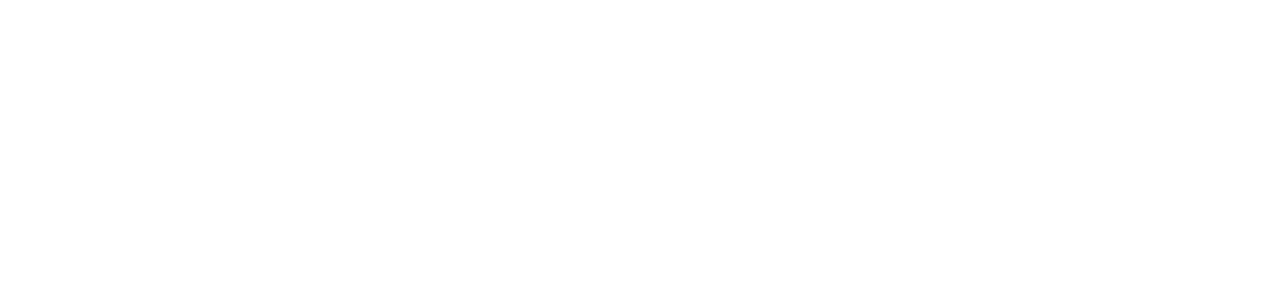
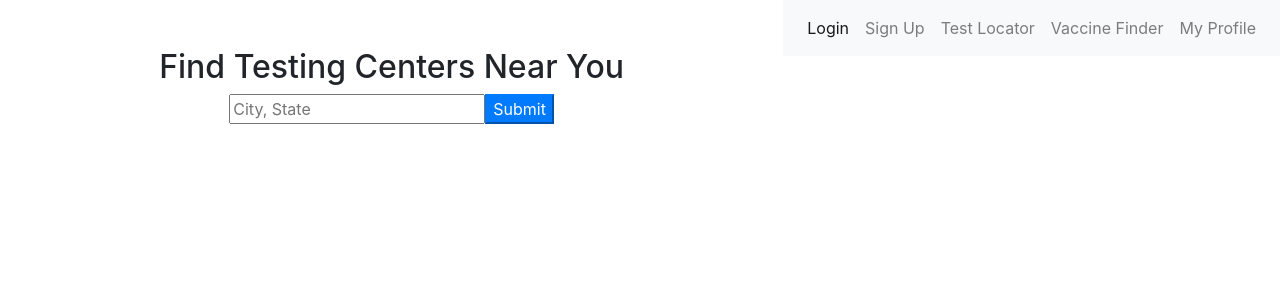
Before and after one commit to JakeMelville/covid-19-relief-react, a React (Create React App) app: page /testlocator in a window 1280 px wide. Shown: the top 300 px of the page. Built offline with nearby package versions, Linux system fonts and the light colour scheme.

Commit message:
edited navbar, created route for test locator

```diff
--- a/src/App.js
+++ b/src/App.js
@@ -1,7 +1,7 @@
 import React from 'react';
 import { BrowserRouter as Router, Route } from "react-router-dom";
 // import Header from './components/Header/index';
-// import Nav from './components/Nav/index'
+import Nav from './components/Nav/index';
 // import CovidUpdate from './components/CovidUpdateSection/index';
 // import TestFinder from './components/TestFinder/index';
 // import VaccineFinder from './components/VaccineFinder/index.js';
@@ -9,19 +9,18 @@
 import Login from './pages/Login';
 import SignUp from './pages/SignUp';
 import MyProfile from './pages/MyProfile'
-import Wrapper from './components/Wrapper/index'
+import TestLocator from './pages/TestLocator';
 import './App.css';
 
 function App() {
   return (
     <Router>
       <div className="App">
-
           <Route exact path='/' component={Home} />
           <Route exact path='/login' component={Login} />
           <Route exact path='/signup' component={SignUp} />
           <Route exact path='/myprofile' component={MyProfile} />
-
+          <Route exact path='/testlocator' component={TestLocator} />
       </div>
     </Router>
   );
--- a/src/components/Nav/index.js
+++ b/src/components/Nav/index.js
@@ -3,25 +3,31 @@
 
 function Nav() {
     return (
-        <div>
-            <ul class="row">
-                <li class="col text-center">
-                    <a href="login.html">Log In</a>
+        <div class='float-right'>
+            <nav class="navbar navbar-expand-lg navbar-light bg-light">
+                <button class="navbar-toggler" type="button" data-toggle="collapse" data-target="#navbarNav" aria-controls="navbarNav" aria-expanded="false" aria-label="Toggle navigation">
+                    <span class="navbar-toggler-icon"></span>
+                </button>
+                <div class="collapse navbar-collapse" id="navbarNav">
+                    <ul class="navbar-nav">
+                        <li class="nav-item active">
+                            <a class="nav-link" href="#">Login <span class="sr-only">(current)</span></a>
                         </li>
-                <li class="col text-center">
-                    <a href="signup.html">Sign Up</a>
+                        <li class="nav-item">
+                            <a class="nav-link" href="#">Sign Up</a>
                         </li>
-                <li class="col text-center">
-                    <a href="#test-locations" onclick="showTest()">Test Locations</a>
+                        <li class="nav-item">
+                            <a class="nav-link" href="#">Test Locator</a>
                         </li>
-                <li class="col text-center">
-                    <a href="#vaccine-finder" onclick="showVaccine()">Vaccine Finder</a>
+                        <li class="nav-item">
+                            <a class="nav-link" href="#">Vaccine Finder</a>
                         </li>
-                <li class="col text-center">
-                    <a href="./myProfile.html">My Profile</a>
-
+                        <li class="nav-item">
+                            <a class="nav-link" href="#">My Profile</a>
                         </li>
                     </ul>
+                </div>
+            </nav>
         </div>
     )
 }
--- a/src/components/TestFinder/index.js
+++ b/src/components/TestFinder/index.js
@@ -3,7 +3,7 @@
 function TestFinder() {
     return (
         <div>
-            <div class="row">
+            <div class="row pt-5">
                 <div class="col-lg">
                     <div class="container">
                         <div class="row">
--- a/src/components/Wrapper/index.js
+++ /dev/null
@@ -1,8 +0,0 @@
-import React from "react";
-import "./style.css";
-
-function Wrapper(props) {
-  return <main className="wrapper">{props.children}</main>;
-}
-
-export default Wrapper;
--- /dev/null
+++ b/src/pages/TestLocator.js
@@ -0,0 +1,14 @@
+import React from 'react';
+import TestFinder from '../components/TestFinder/index';
+import Nav from '../components/Nav/index';
+
+function TestLocator() {
+    return (
+        <div>
+            <Nav />
+            <TestFinder />
+        </div>
+    )
+}
+
+export default TestLocator;
```
Also changed, not shown: src/components/Wrapper/style.css (deleted). Lines whose indentation alone changed are shown as unchanged.
